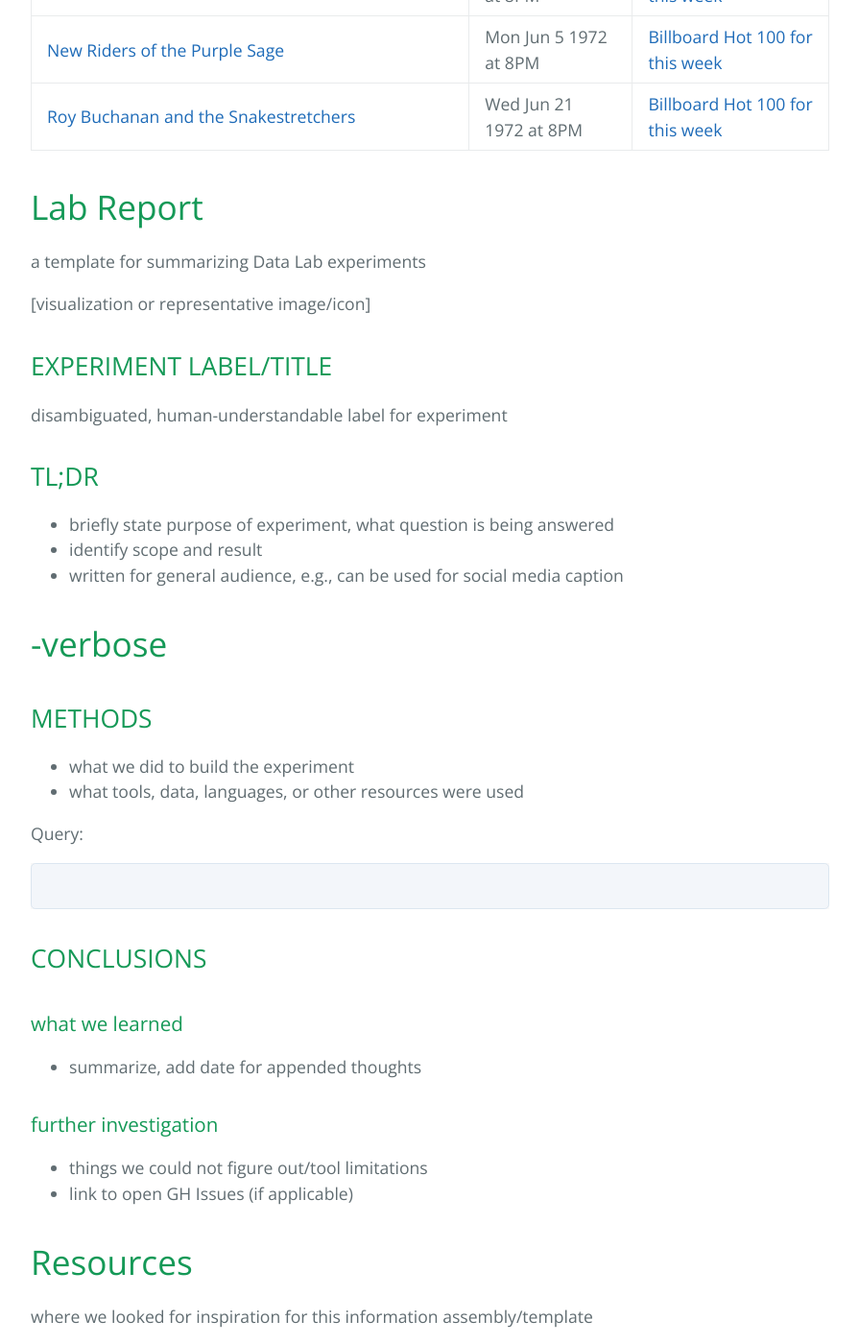
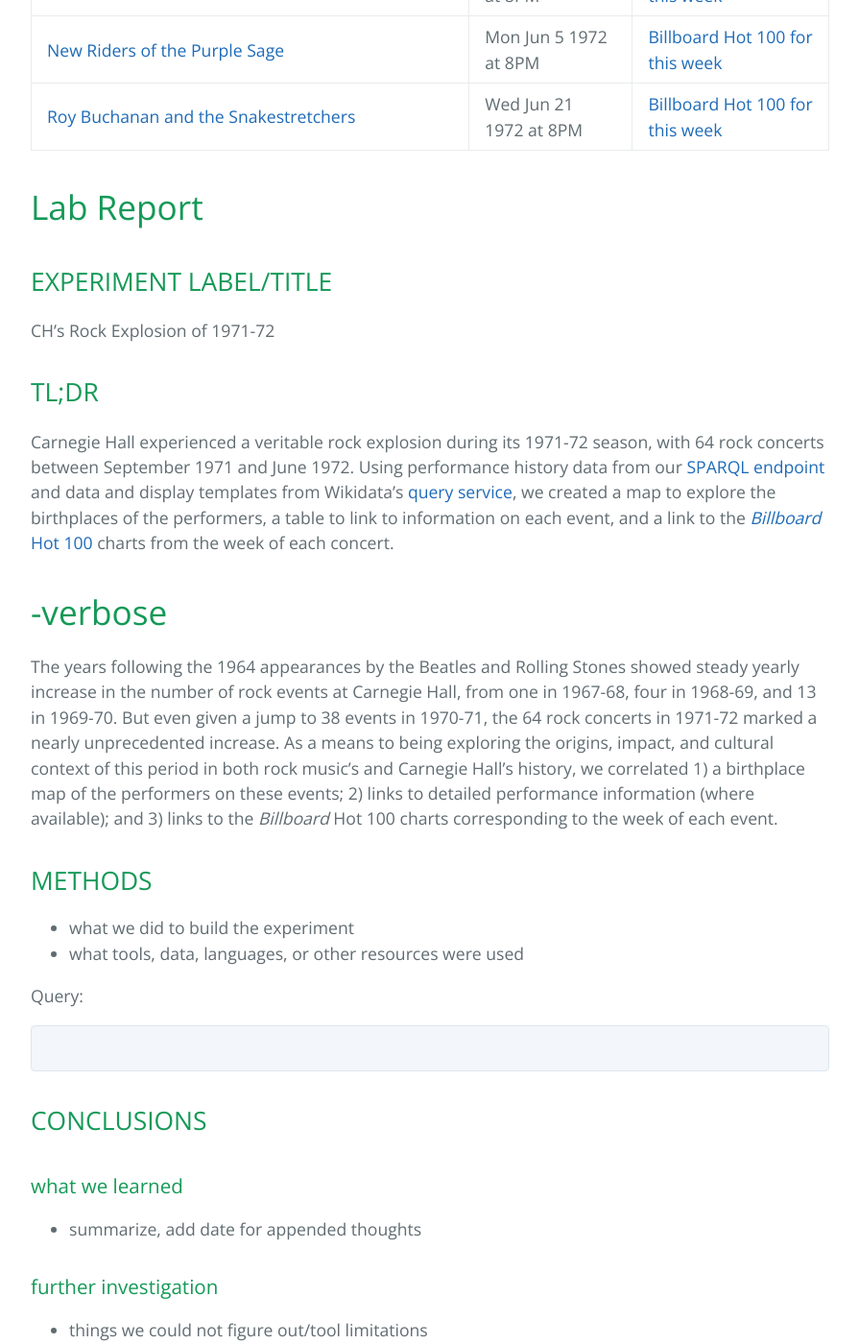
Before and after one commit to CarnegieHall/datalab, a Jekyll site: the page built from experiments/chdl-0011.md, in a window 1280 px wide and 1400 px high, scrolled down 5661 px. Shown: the whole window at 96% size, without its empty margins (192-1087 px from the left). Built offline with Jekyll 4.4.1, drawn with Linux system fonts in a browser that asks for light colours; our own code applies the rules of GitHub Pages for plain Markdown files.

Commit message:
Add title, tl;dr, and verbose

```diff
--- a/experiments/chdl-0011.md
+++ b/experiments/chdl-0011.md
@@ -81,19 +81,15 @@ In the table below the map, click on an event title to view details, and view th
 |<a href="https://www.carnegiehall.org/About/History/Performance-History-Search?q=&dex=prod_PHS&event=6926" target="_blank">Roy Buchanan and the Snakestretchers</a>|Wed Jun 21 1972 at 8PM|<a href="https://www.billboard.com/charts/hot-100/1972-06-24" target="_blank">Billboard Hot 100 for this week</a>|
 
 # Lab Report
-a template for summarizing Data Lab experiments
-
-[visualization or representative image/icon]
 
 ## EXPERIMENT LABEL/TITLE
-disambiguated, human-understandable label for experiment
+CH's Rock Explosion of 1971-72
 
 ## TL;DR
-- briefly state purpose of experiment, what question is being answered
-- identify scope and result
-- written for general audience, e.g., can be used for social media caption
+Carnegie Hall experienced a veritable rock explosion during its 1971-72 season, with 64 rock concerts between September 1971 and June 1972. Using performance history data from our <a href="http://data.carnegiehall.org/" target="_blank">SPARQL endpoint</a> and data and display templates from Wikidata's <a href="https://query.wikidata.org/" target="_blank"> query service</a>, we created a map to explore the birthplaces of the performers, a table to link to information on each event, and a link to the <a href="https://www.billboard.com/charts/hot-100" target="_blank"><em>Billboard</em> Hot 100</a> charts from the week of each concert.
 
 # -verbose
+The years following the 1964 appearances by the Beatles and Rolling Stones showed steady yearly increase in the number of rock events at Carnegie Hall, from one in 1967-68, four in 1968-69, and 13 in 1969-70. But even given a jump to 38 events in 1970-71, the 64 rock concerts in 1971-72 marked a nearly unprecedented increase. As a means to being exploring the origins, impact, and cultural context of this period in both rock music's and Carnegie Hall's history, we correlated 1) a birthplace map of the performers on these events; 2) links to detailed performance information (where available); and 3) links to the <em>Billboard</em> Hot 100 charts corresponding to the week of each event.
 
 ## METHODS
 - what we did to build the experiment
```
